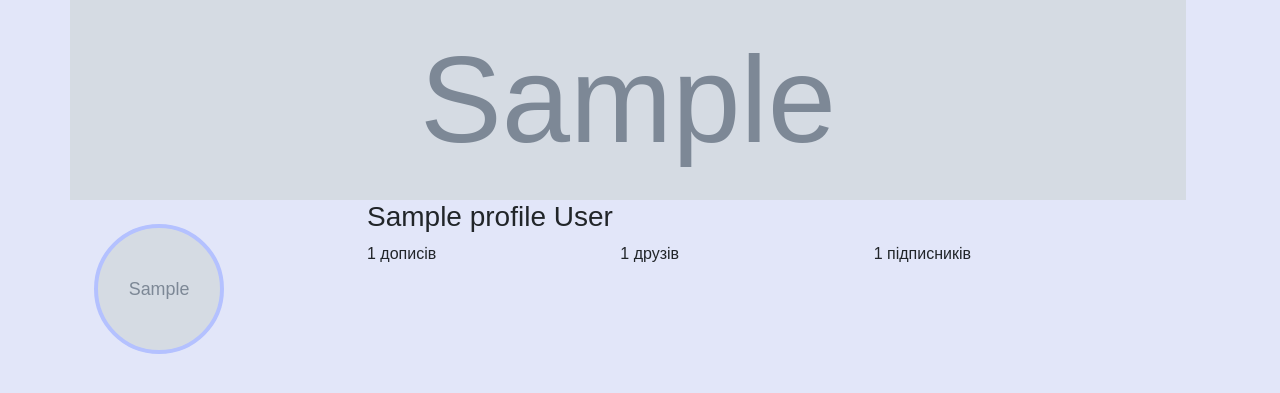
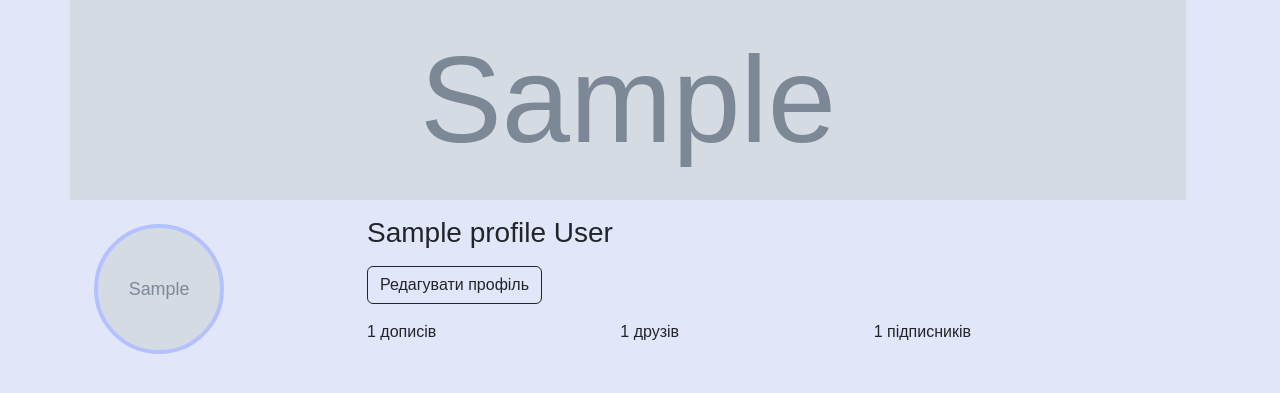
Before and after one commit to yarynaboiko/social_network, a Django app: page /profile/my-profile/ in a window 1280 px wide. Shown: the part 66-459 px from the top of the page. Run offline with Django 5.2, Linux system fonts and the light colour scheme; a user stored in the database is signed in; tables that the repository leaves empty hold one stand-in row (values such as "Sample post"); grey boxes marked "Sample" are stand-in pictures; some web fonts are replaced.

```diff
--- a/templates/profiles/myprofile.html
+++ b/templates/profiles/myprofile.html
@@ -13,7 +13,8 @@
             {% endif %}
         </div>
         <div class="col-8">
-            <h3>{{profile.name}} {{profile.surname}}</h3>
+            <h3 class="my-3">{{profile.name}} {{profile.surname}}</h3>
+            <a href="{% url 'profile-update' %}" class="btn btn-outline-dark mb-3">Редагувати профіль</a>
             <div class="row">
                 <div class="col">{{profile.profile_posts.count}} дописів</div>
                 <div class="col">{{profile.user.from_friend.count}} друзів</div>
```
